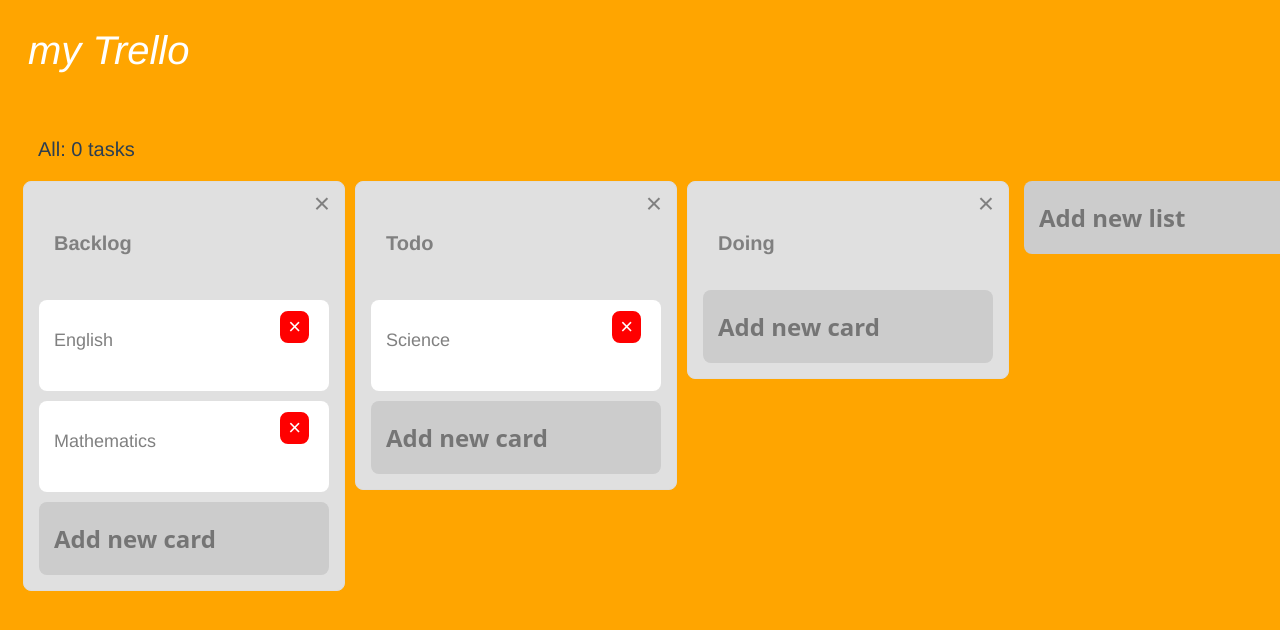
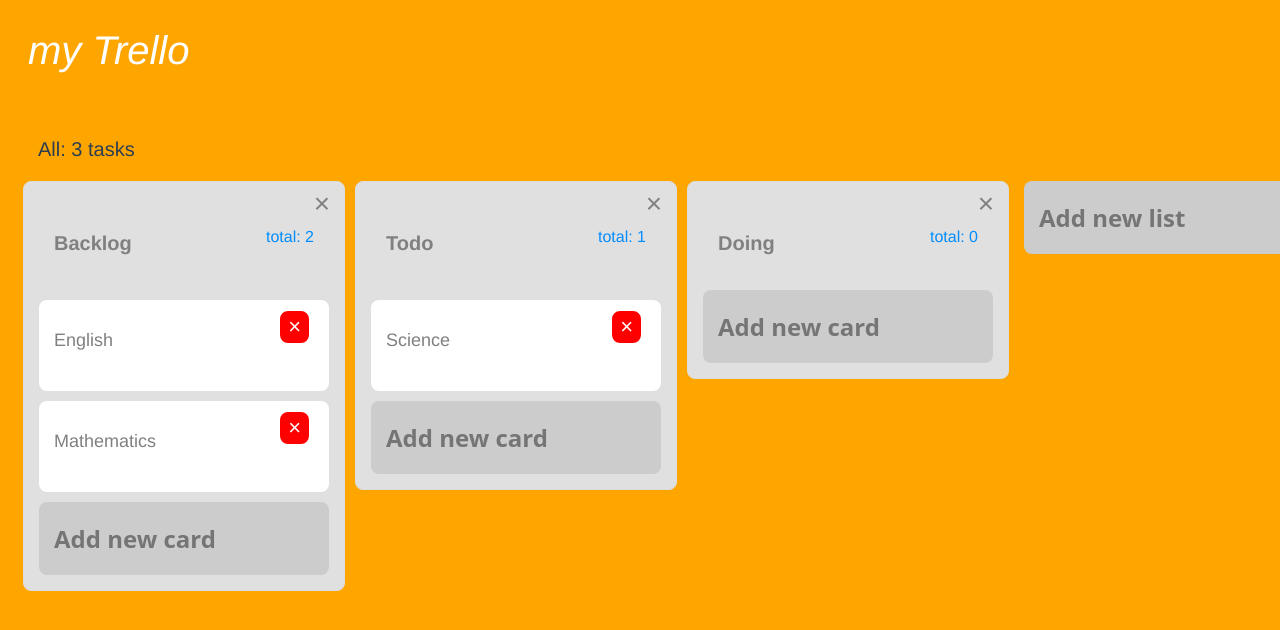
Before and after one commit to Taka2401/Vue-trello-app, a Vue app: page / in a window 1280 px wide. Shown: the top 630 px of the page. Built offline with nearby package versions, Linux system fonts and the light colour scheme.

Commit message:
add: リスト・タスクカウント追加

```diff
--- a/src/components/Board.vue
+++ b/src/components/Board.vue
@@ -4,7 +4,7 @@
       my Trello
     </header>
     <main>
-      <p class="info-line">All: 0 tasks</p>
+      <p class="info-line">All: {{ totalCardCount }} tasks</p>
       <div class="list-index">
         <list v-for="(item, index) in lists"
               :key="item.id"
@@ -31,7 +31,10 @@
   computed: {
     ...mapState([
       'lists'
-    ])
+    ]),
+    totalCardCount() {
+      return this.$store.getters.totalCardCount
+    }
   }
 }
 </script>
--- a/src/components/List.vue
+++ b/src/components/List.vue
@@ -2,6 +2,7 @@
   <div class="list">
     <div class="listheader">
       <p class="list-title">{{ title }}</p>
+      <p class="list-counter">total: {{ totalCardInList }}</p>
       <div class="deletelist" @click="removeList">×</div>
     </div>
     <card v-for="(item, index) in cards"
@@ -41,6 +42,11 @@
       required: true
     }
   },
+  computed: {
+    totalCardInList() {
+      return this.cards.length
+    }
+  },
   methods: {
     // 削除する
     removeList: function() {
--- a/src/components/ListAdd.vue
+++ b/src/components/ListAdd.vue
@@ -1,5 +1,4 @@
 <template>
-  <div>
   <form :class="classList" @submit.prevent="addList">
     <input v-model="title"
            type="text"
@@ -14,21 +13,18 @@
       Add
     </button>
   </form>
-  </div>
 </template>
-
 <script>
 export default {
-  data() {
+  data: function() {
     return {
       title: '',
-      isEditing: false
+      isEditing: false,
     }
   },
   computed: {
     classList() {
       const classList = ['addlist']
-
       if (this.isEditing) {
         classList.push('active')
       }
@@ -39,19 +35,19 @@
     },
     titleExists() {
       return this.title.length > 0
-    }
+    },
   },
   methods: {
-    addList() {
-      this.$store.dispatch('addList', {title: this.title})
+    addList: function() {
+      this.$store.dispatch('addlist', { title: this.title })
       this.title = ''
     },
-    startEditing() {
+    startEditing: function() {
       this.isEditing = true
     },
-    finishEditing() {
+    finishEditing: function() {
       this.isEditing = false
-    }
+    },
   }
 }
 </script>
--- a/src/store/index.js
+++ b/src/store/index.js
@@ -56,6 +56,11 @@
     }
   },
   getters: {
+    totalCardCount(state) {
+      let count = 0
+      state.lists.map(content => count += content.cards.length)
+      return count
+    }
   }
 });
 
```
Lines whose indentation alone changed are shown as unchanged.
